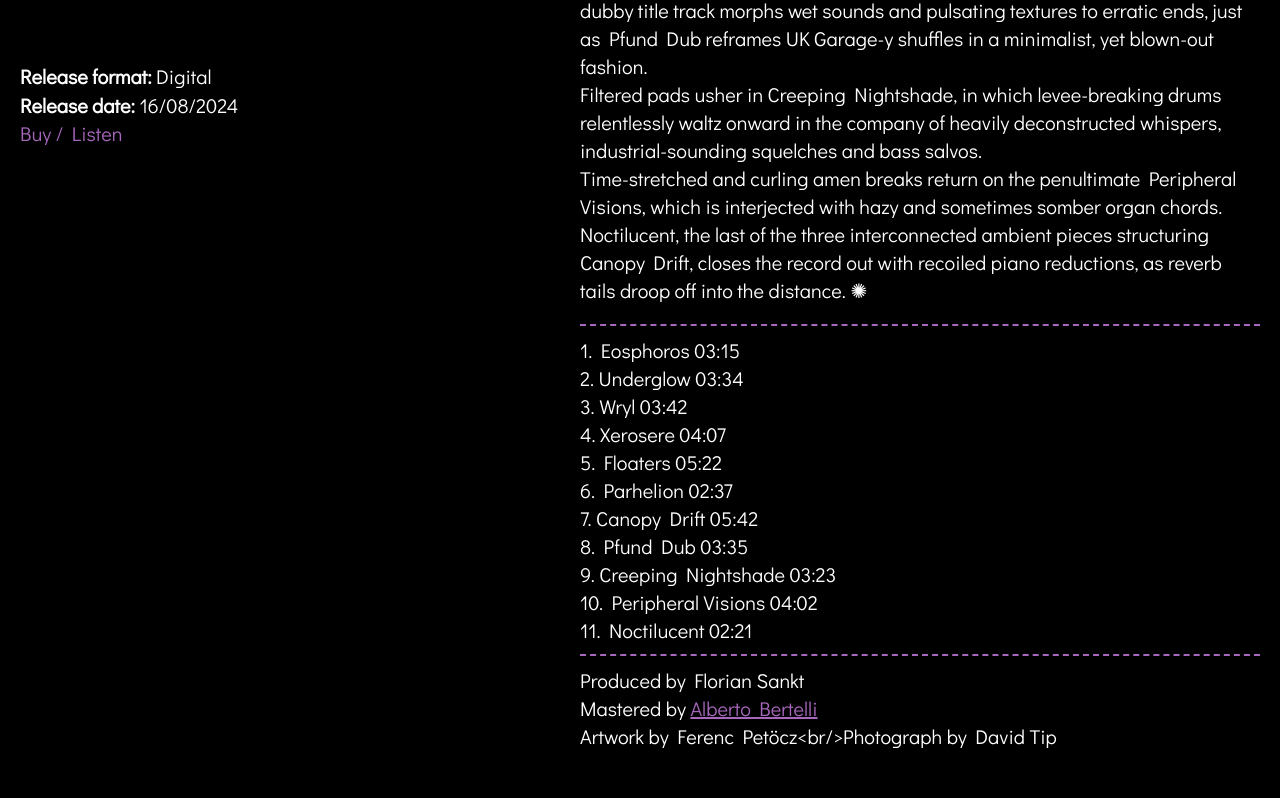
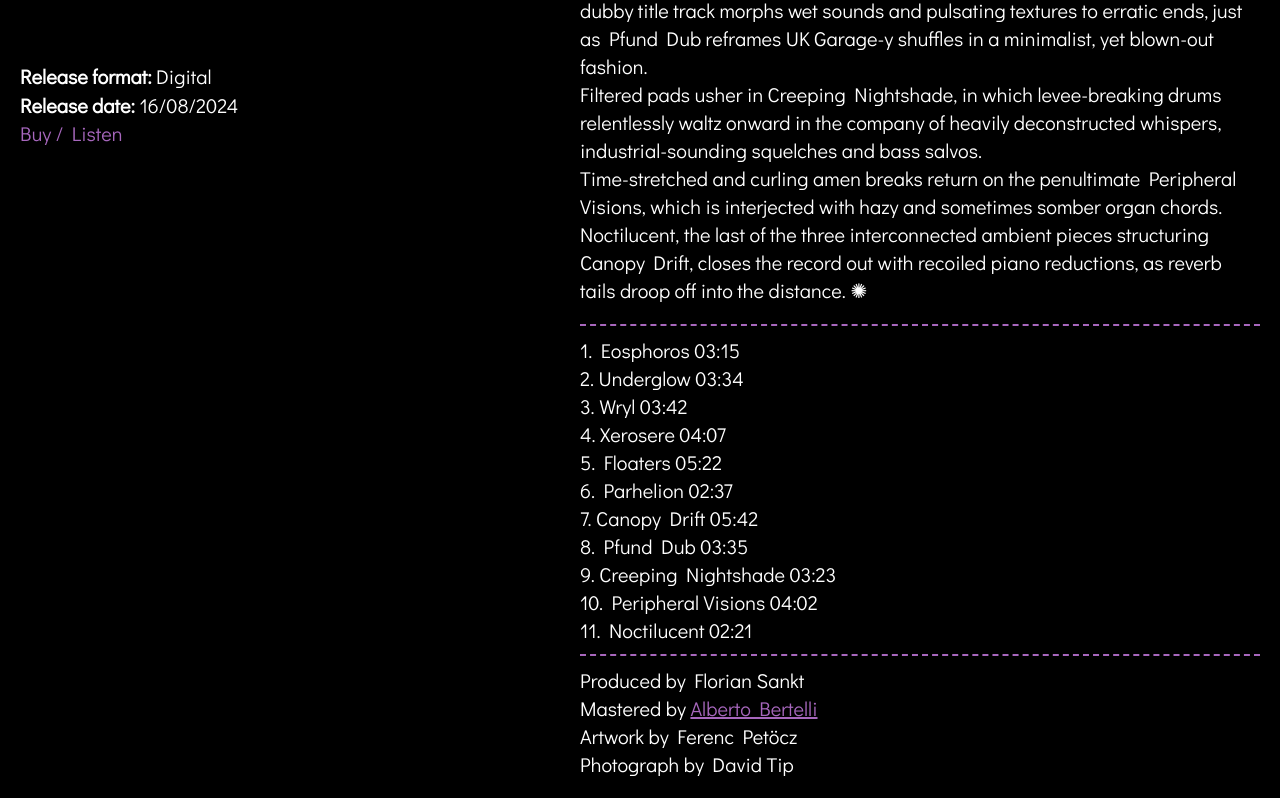
Before and after one commit to videothrone/crux-axul-vue, a Vue app: page / in a window 1280 px wide. Shown: the part 807-1605 px from the top of the page. Before the commit the page ends 1577 px from the top, so only its background shows below. Built offline with nearby package versions, Linux system fonts and the light colour scheme; grey boxes are pictures that could not be loaded.

Commit message:
♻️ Refactor link so it can render markup

```diff
--- a/src/views/Releases/ReleaseDetails.vue
+++ b/src/views/Releases/ReleaseDetails.vue
@@ -50,7 +50,7 @@
           <ul>
             <li v-if="release.releaseProducer">Produced by {{ release.releaseProducer }}</li>
             <li>Mastered by <span v-html="release.releaseMastering"></span></li>
-            <li>{{ release.releaseArtwork }}</li>
+            <li v-html="release.releaseArtwork"></li>
           </ul>
         </div>
       </div>
--- a/src/views/home/Home.vue
+++ b/src/views/home/Home.vue
@@ -65,7 +65,7 @@
         <ul class="content__home-right-section-credits">
           <li v-if="release.releaseProducer">Produced by {{ release.releaseProducer }}</li>
           <li>Mastered by <span v-html="release.releaseMastering"></span></li>
-          <li>{{ release.releaseArtwork }}</li>
+          <li v-html="release.releaseArtwork"></li>
         </ul>
       </div>
     </div>
```
